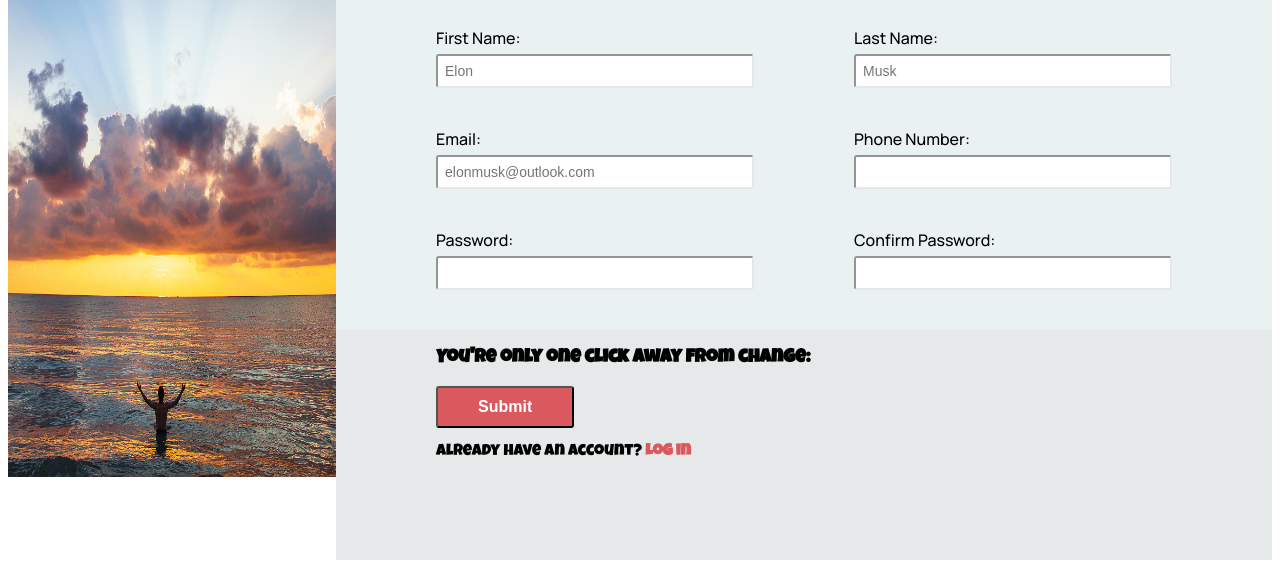
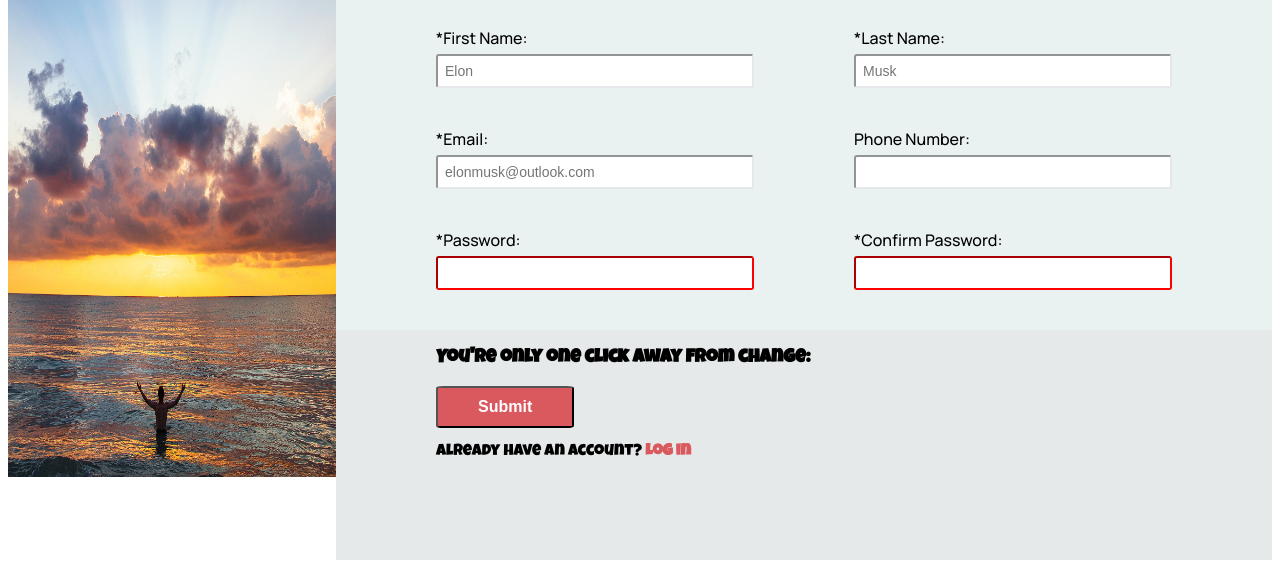
Before and after one commit to souste/sign-up-form, a plain HTML site: page index.html in a window 1280 px wide. Shown: the part 331-899 px from the top of the page. Drawn offline with Linux system fonts and the light colour scheme.

Commit message:
validations added to input fields

```diff
--- a/index.html
+++ b/index.html
@@ -32,18 +32,24 @@
           <form>
             <div class="first-last-name">
               <div class="label-input-container">
-                <label for="first_name">First Name:</label>
-                <input type="text" id="first_name" placeholder="Elon" />
+                <label for="first_name">*First Name:</label>
+                <input type="text" id="first_name" placeholder="Elon" required />
               </div>
               <div class="label-input-container">
-                <label for="last_name">Last Name:</label>
-                <input type="text" id="last_name" placeholder="Musk" />
+                <label for="last_name">*Last Name:</label>
+                <input type="text" id="last_name" placeholder="Musk" required />
               </div>
             </div>
             <div class="email-phone-number">
               <div class="label-input-container">
-                <label for="email">Email:</label>
-                <input type="email" id="email" name="email" placeholder="elonmusk@outlook.com" />
+                <label for="email">*Email:</label>
+                <input
+                  type="email"
+                  id="email"
+                  name="email"
+                  placeholder="elonmusk@outlook.com"
+                  required
+                />
               </div>
               <div class="label-input-container">
                 <label for="phone">Phone Number:</label>
@@ -52,12 +58,18 @@
             </div>
             <div class="password-confirm-password">
               <div class="label-input-container">
-                <label for="password">Password:</label>
-                <input type="password" id="password" name="password" />
+                <label for="password">*Password:</label>
+                <input class="error" type="password" id="password" name="password" required />
               </div>
               <div class="label-input-container">
-                <label for="confirm_password">Confirm Password:</label>
-                <input type="password" id="confirm_password" name="confirm_password" />
+                <label for="confirm_password">*Confirm Password:</label>
+                <input
+                  class="error"
+                  type="password"
+                  id="confirm_password"
+                  name="confirm_password"
+                  required
+                />
               </div>
             </div>
 
--- a/styles.css
+++ b/styles.css
@@ -102,6 +102,26 @@ input {
   border-color: #e5e7eb;
 }
 
+.error:invalid {
+  border-color: red;
+}
+
+.error:valid {
+  border-color: green;
+}
+
+input[type="text"],
+input[type="password"],
+input[type="number"],
+input[type="email"] {
+  outline: none;
+}
+
+input:focus {
+  box-shadow: 10px 5px 5px grey;
+  border-color: blue;
+}
+
 .button-box {
   background-color: rgb(229, 233, 233);
   height: 230px;
@@ -120,6 +140,7 @@ button {
   font-size: 16px;
   font-weight: bold;
   margin-left: 100px;
+  border-radius: 5%;
 }
 
 .link-details {
```
